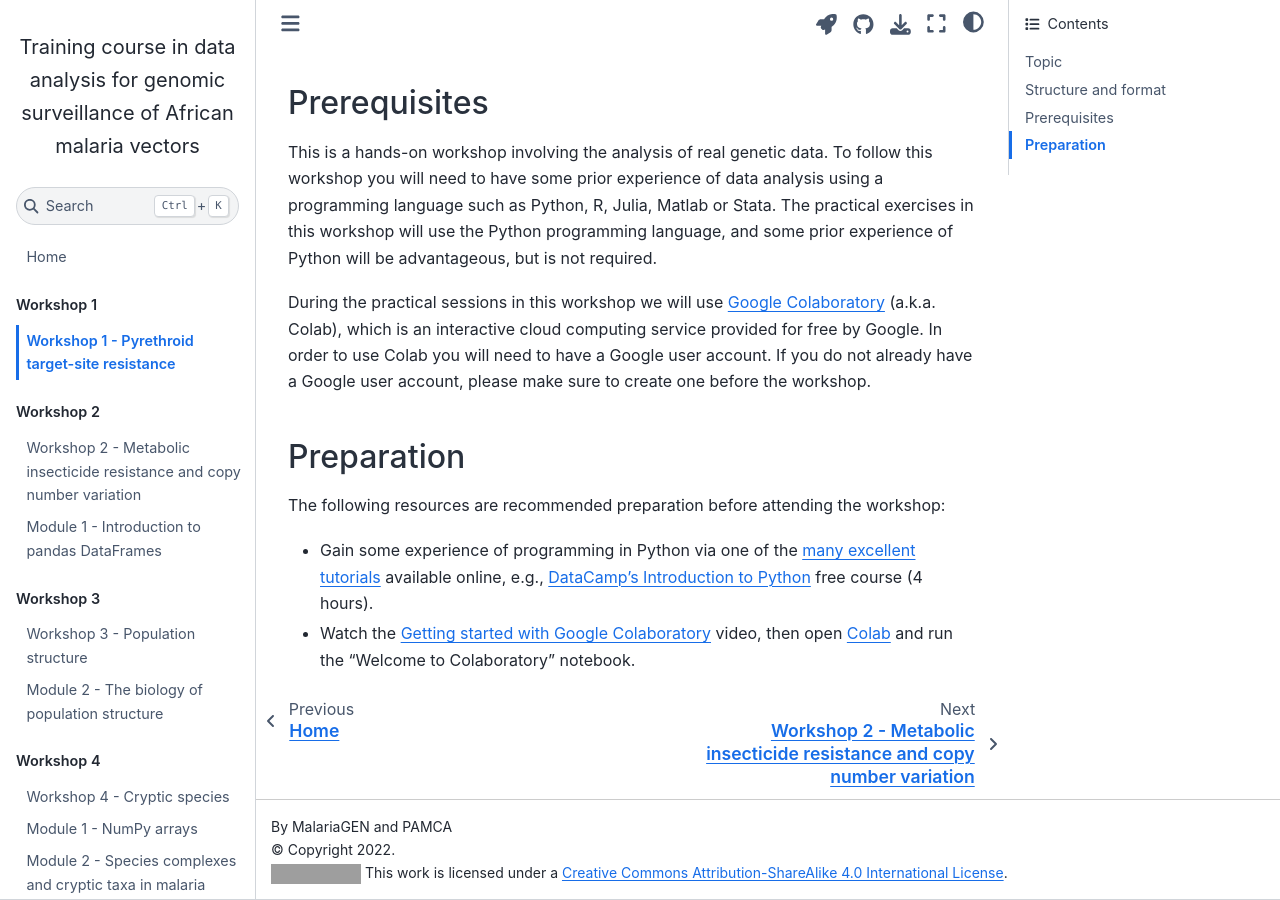
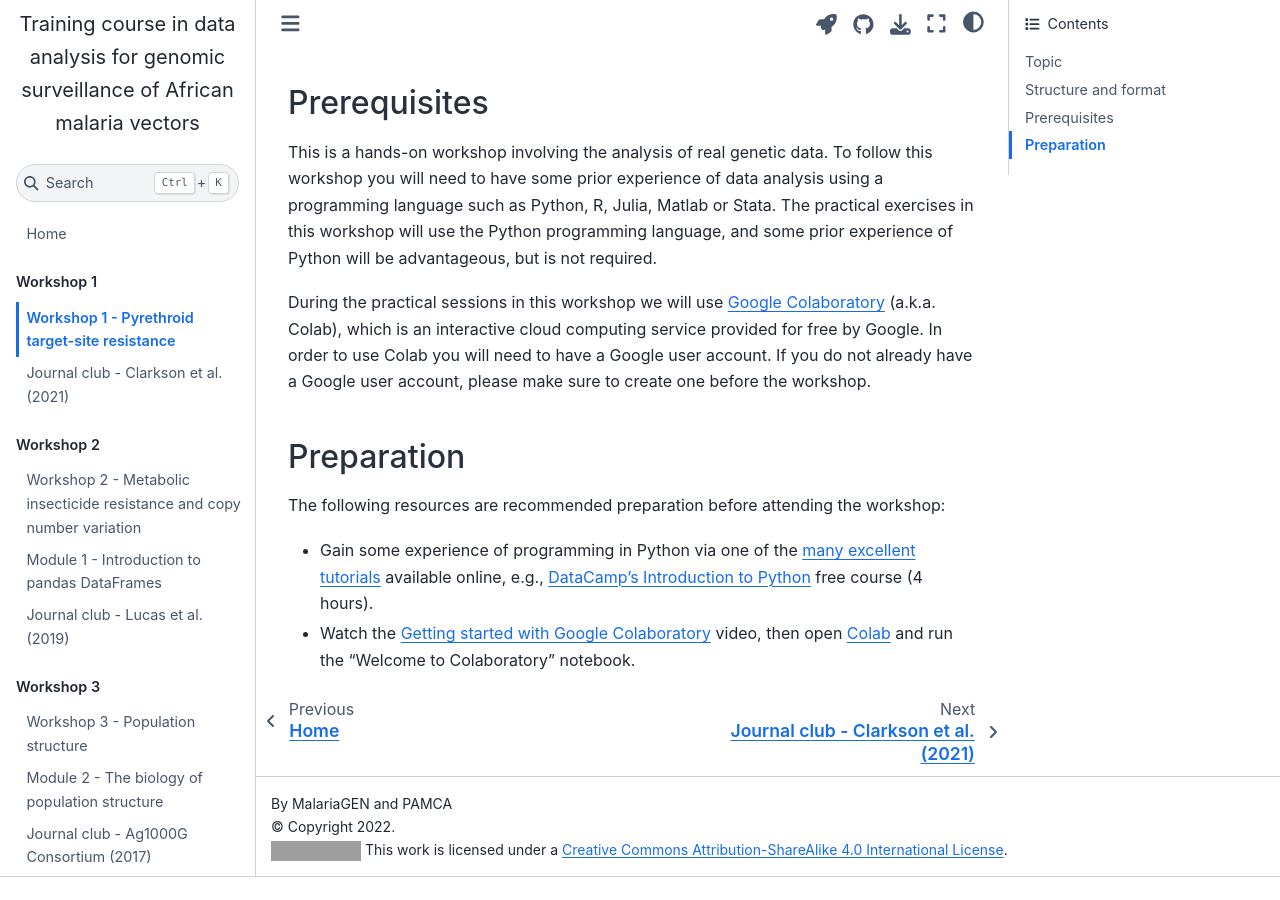
Before and after one commit to anopheles-genomic-surveillance/anopheles-genomic-surveillance.github.io, a Jupyter Book: the page built from docs/workshop-1/about.ipynb, in a window 1280 px wide and 900 px high, scrolled down 919 px. Built offline with Jupyter Book 1.0.4 settings and Sphinx 7.4.7 and the Sphinx Book theme 1.1.4, drawn with Linux system fonts in a browser that asks for light colours; pages that are not in the unit, such as notebooks, are missing from menus; comment, search, counter and statistics services are not loaded; after the commit the page ends 1796 px from its top, so only the background shows below that; grey boxes are pictures that could not be loaded.

Commit message:
add journal clubs

```diff
--- a/docs/_toc.yml
+++ b/docs/_toc.yml
@@ -8,6 +8,7 @@ parts:
     - file: workshop-1/module-2-sample-metadata
     - file: workshop-1/module-3-genome
     - file: workshop-1/module-4-vgsc-snps
+    - file: workshop-1/journal-club
   - caption: Workshop 2
     chapters:
     - file: workshop-2/about
@@ -15,6 +16,7 @@ parts:
     - file: workshop-2/module-2-metabolic-ir
     - file: workshop-2/module-3-cnv-calling
     - file: workshop-2/module-4-cnv-frequencies
+    - file: workshop-2/journal-club
   - caption: Workshop 3
     chapters:
     - file: workshop-3/about
@@ -22,6 +24,7 @@ parts:
     - file: workshop-3/module-2-population-structure
     - file: workshop-3/module-3-snps
     - file: workshop-3/module-4-pca
+    - file: workshop-3/journal-club
   - caption: Workshop 4
     chapters:
     - file: workshop-4/about
@@ -29,6 +32,7 @@ parts:
     - file: workshop-4/module-2-cryptic-species
     - file: workshop-4/module-3-aims
     - file: workshop-4/module-4-taxon-analysis
+    - file: workshop-4/journal-club
   - caption: Workshop 5
     chapters:
     - file: workshop-5/about
```
Also changed, not shown: docs/workshop-1/journal-club.ipynb (added), docs/workshop-2/journal-club.ipynb (added), docs/workshop-3/journal-club.ipynb (added), docs/workshop-4/journal-club.ipynb (added).
